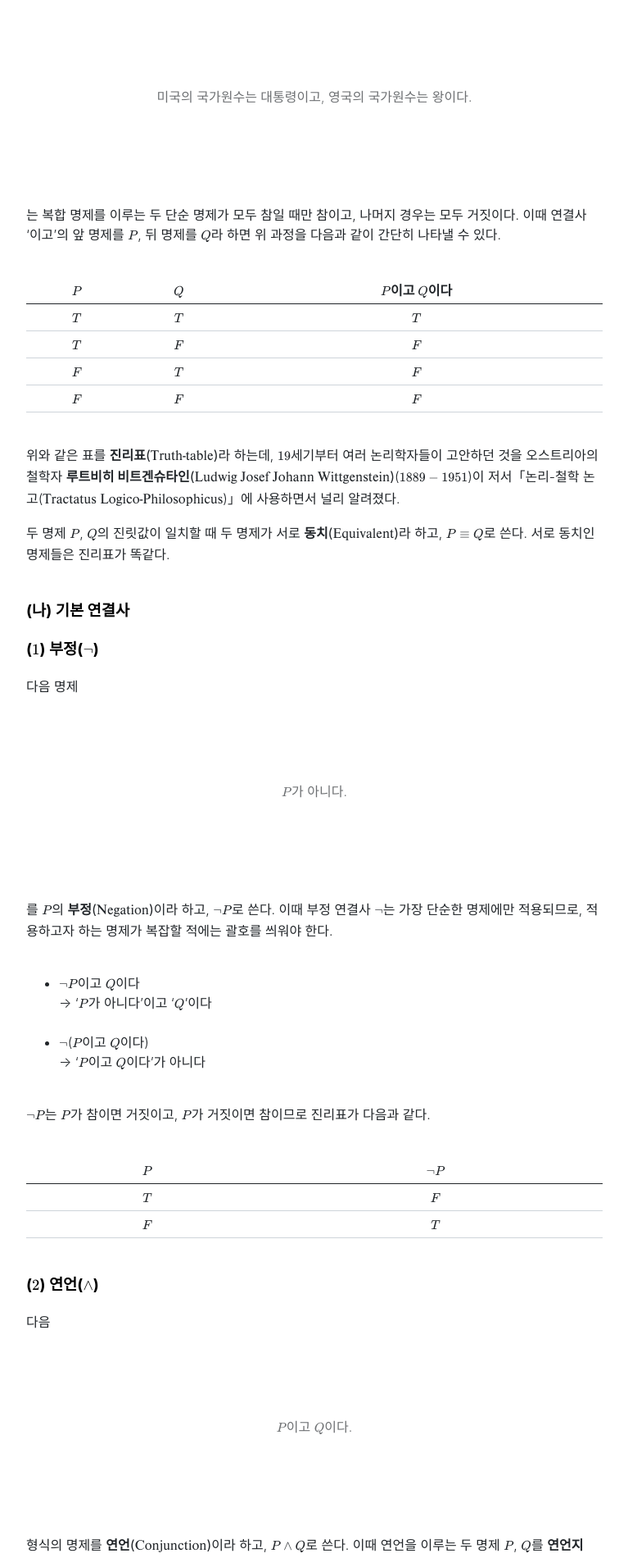
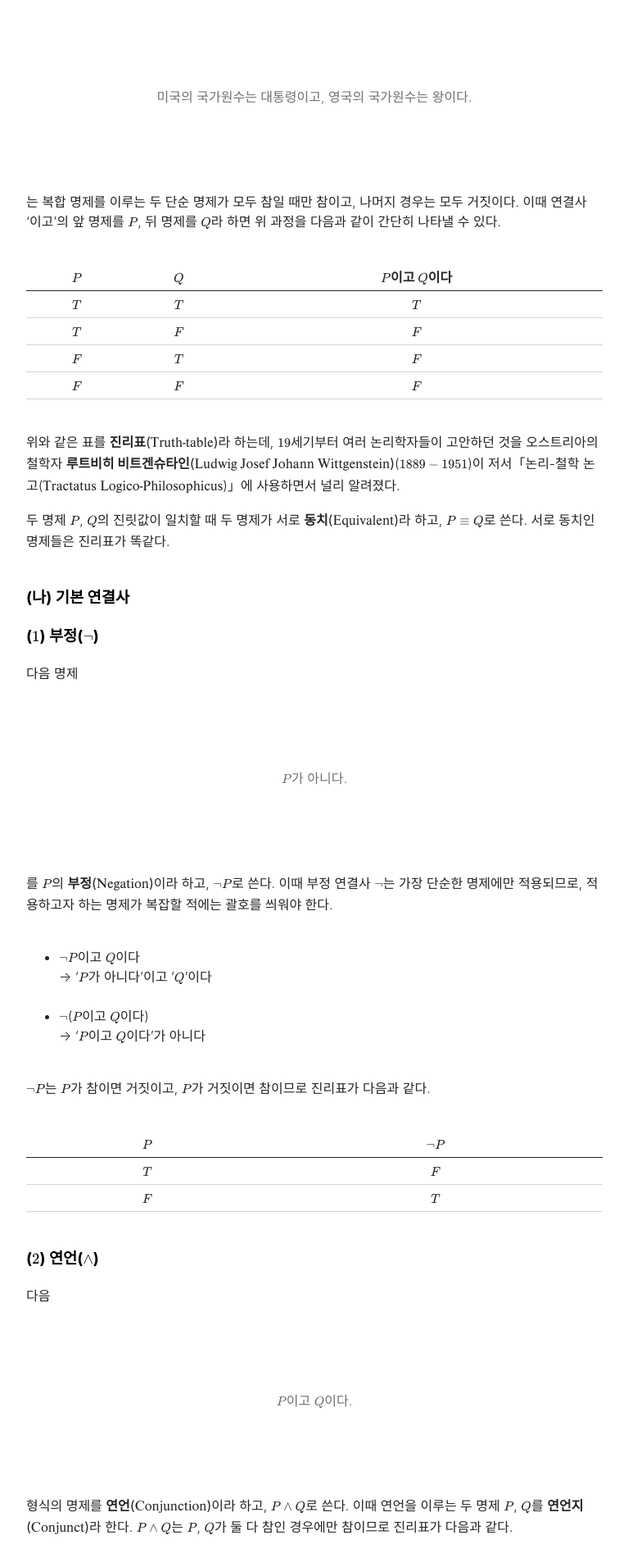
Before and after one commit to Log-zero/Log-zero.github.io, a Jekyll site: the page built from _posts/2026-01-24-진리함수적-연결사.md, in a window 1280 px wide. Shown: the part 522-2422 px from the top of the page at 82% size, without its empty margins (256-1023 px from the left). Built offline with Jekyll 4.4.1, drawn with Linux system fonts in a browser that asks for light colours; nearby versions of some CDN libraries.

Commit message:
blockquote

```diff
--- a/assets/css/blockquote.css
+++ b/assets/css/blockquote.css
@@ -4,8 +4,8 @@ blockquote::after {
 }
 
 article.post blockquote {
-  margin: 5em 0;
-  padding: 0;
+  margin: 0;
+  padding: 4em 0;
   border: none;
   text-align: center;
   font-style: normal;
```
